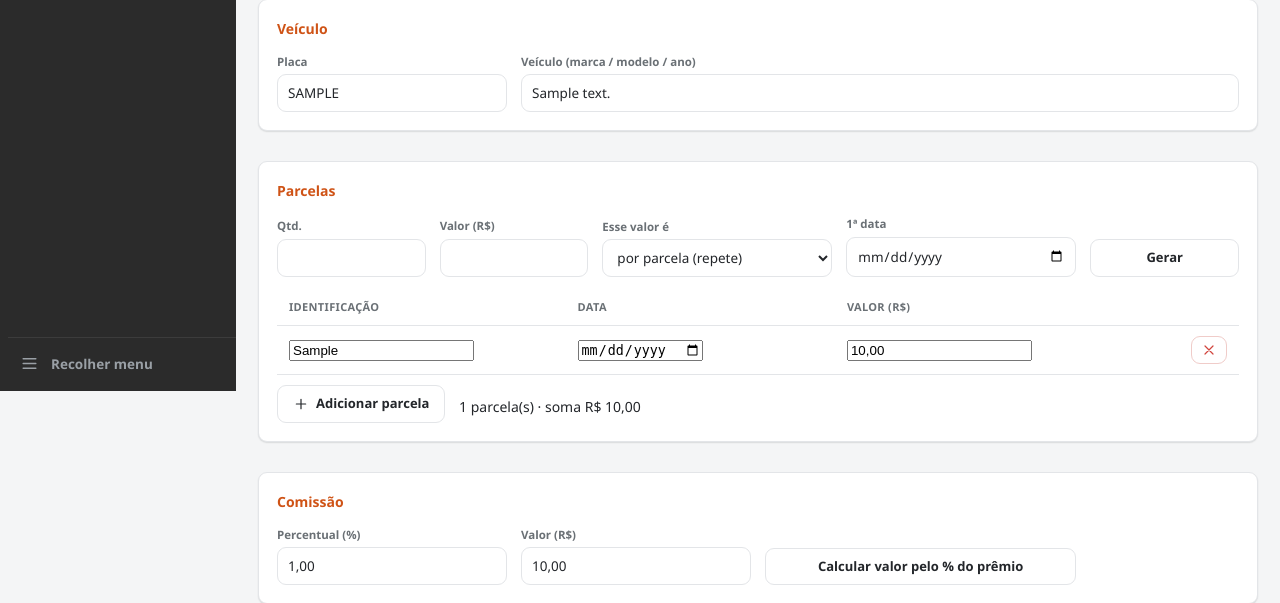
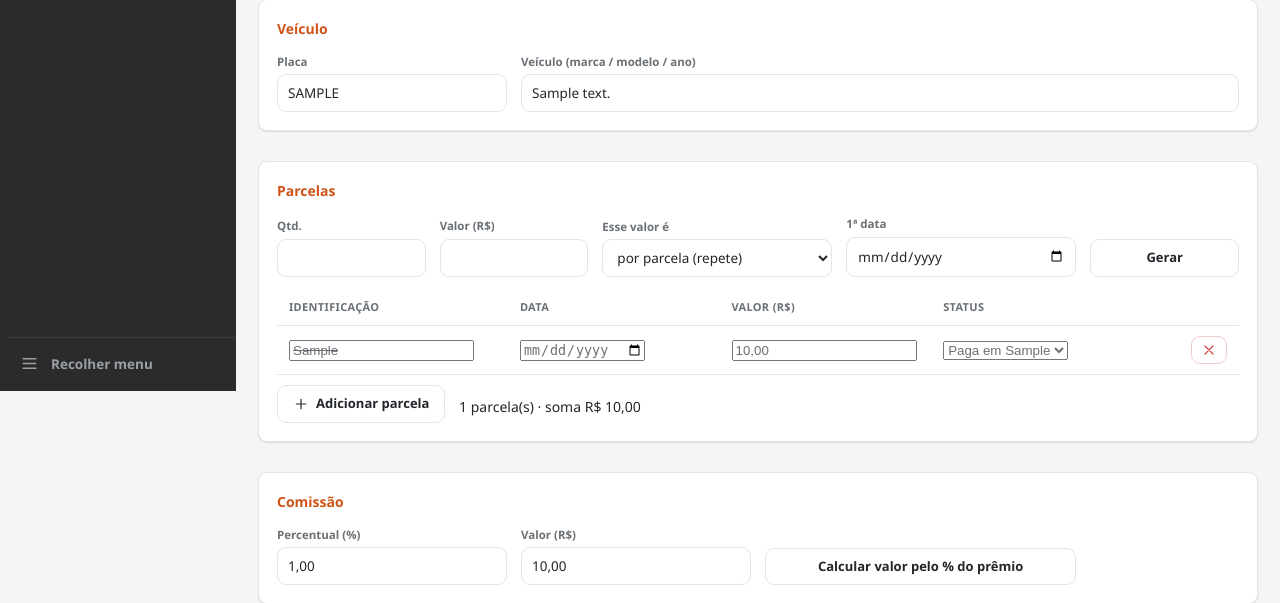
Before and after one commit to renatarisc/PlenusSeguralta, a Flask app: page /apolices/1 in a window 1280 px wide. Shown: the part 409-1012 px from the top of the page. Run offline with Flask 3, Linux system fonts and the light colour scheme; the visitor is signed in with stand-in values (Sample User, id 1); tables that the repository leaves empty hold one stand-in row (values such as "Sample post"); some libraries are stand-ins or nearby versions.

Commit message:
Parcela: status "paga" — some da lista de boletos e para os avisos
- db: apolice_parcela ganha paga (0/1) e pago_em (migração aditiva)
- form da apólice: coluna "Status" (select A pagar / Paga) por parcela, com a data do
  pagamento; preparar_parcelas lê parcela_paga; re-salvar a apólice preserva o status
- repo.marcar_parcela_paga; parcelas_boleto_pendentes/_a_vencer filtram COALESCE(paga,0)=0
- rota POST /parcelas/<id>/pagamento (com voltar seguro); card "Boletos a vencer" no
  painel ganha botão "✓ paga"
- parcela paga fica riscada/discreta no formulário

Co-Authored-By: Claude Sonnet 5 <noreply@anthropic.com>

```diff
--- a/app.py
+++ b/app.py
@@ -439,6 +439,7 @@ def apolice_form(apolice_id=None):
             request.form.getlist("parcela_identificacao"),
             request.form.getlist("parcela_data"),
             request.form.getlist("parcela_valor"),
+            request.form.getlist("parcela_paga"),
         )
         erros = validar_apolice(dados) + erros_parcelas
         if erros:
@@ -474,6 +475,16 @@ def apolice_excluir(apolice_id):
     return redirect(url_for("apolices"))
 
 
+@app.route("/parcelas/<int:parcela_id>/pagamento", methods=["POST"])
+def parcela_pagamento(parcela_id):
+    repo.marcar_parcela_paga(parcela_id, request.form.get("paga") == "1")
+    flash("Parcela atualizada.", "ok")
+    destino = request.form.get("voltar")
+    if destino and destino.startswith("/") and not destino.startswith("//"):
+        return redirect(destino)
+    return redirect(url_for("dashboard"))
+
+
 @app.route("/apolices/ler-pdf", methods=["POST"])
 def apolice_ler_pdf():
     return _ler_pdf("apolice")
--- a/db.py
+++ b/db.py
@@ -95,7 +95,9 @@ CREATE TABLE IF NOT EXISTS apolice_parcela (
     apolice_id INTEGER NOT NULL REFERENCES apolice(id) ON DELETE CASCADE,
     identificacao TEXT,
     data TEXT,
-    valor REAL
+    valor REAL,
+    paga INTEGER NOT NULL DEFAULT 0,   -- 0 = a pagar, 1 = paga
+    pago_em TEXT                        -- data ISO em que foi marcada como paga
 );
 
 -- registro de aviso de vencimento já enviado (pra não repetir o mesmo marco)
@@ -159,7 +161,10 @@ _COLUNAS_ESPERADAS = {
         "criado_em": "TEXT NOT NULL DEFAULT (datetime('now'))",
         "atualizado_em": "TEXT NOT NULL DEFAULT (datetime('now'))",
     },
-    "apolice_parcela": {"apolice_id": "INTEGER", "identificacao": "TEXT", "data": "TEXT", "valor": "REAL"},
+    "apolice_parcela": {
+        "apolice_id": "INTEGER", "identificacao": "TEXT", "data": "TEXT", "valor": "REAL",
+        "paga": "INTEGER NOT NULL DEFAULT 0", "pago_em": "TEXT",
+    },
     "notificacao_parcela": {
         "parcela_id": "INTEGER", "marco": "INTEGER", "data_vencimento": "TEXT",
         "canal": "TEXT", "destino": "TEXT", "resultado": "TEXT",
--- a/repo.py
+++ b/repo.py
@@ -4,6 +4,7 @@ Cada função abre sua própria conexão (via db.conexao) e devolve dicts / list
 """
 
 import unicodedata
+from datetime import date
 
 from db import conexao, fazer_backup
 from validacao import so_digitos, para_decimal, dias_ate_data
@@ -272,9 +273,14 @@ def _valores_apolice(dados):
 
 def _inserir_parcelas(con, apolice_id, parcelas):
     for p in parcelas or []:
+        paga = 1 if p.get("paga") in (1, "1", True, "sim", "on") else 0
+        pago_em = (p.get("pago_em") or "").strip() or None
+        if paga and not pago_em:
+            pago_em = date.today().isoformat()
         con.execute(
-            "INSERT INTO apolice_parcela (apolice_id, identificacao, data, valor) VALUES (?, ?, ?, ?)",
-            (apolice_id, p.get("identificacao"), p.get("data"), p.get("valor")),
+            "INSERT INTO apolice_parcela (apolice_id, identificacao, data, valor, paga, pago_em) "
+            "VALUES (?, ?, ?, ?, ?, ?)",
+            (apolice_id, p.get("identificacao"), p.get("data"), p.get("valor"), paga, pago_em),
         )
 
 
@@ -378,11 +384,20 @@ def obter_apolice(apolice_id):
             return None
         ap = dict(l)
         ap["parcelas"] = [dict(p) for p in con.execute(
-            "SELECT id, identificacao, data, valor FROM apolice_parcela "
+            "SELECT id, identificacao, data, valor, paga, pago_em FROM apolice_parcela "
             "WHERE apolice_id = ? ORDER BY COALESCE(data, ''), id",
             (apolice_id,),
         ).fetchall()]
         return ap
+
+
+def marcar_parcela_paga(parcela_id, paga):
+    with conexao() as con:
+        con.execute(
+            "UPDATE apolice_parcela SET paga = ?, pago_em = ? WHERE id = ?",
+            (1 if paga else 0, date.today().isoformat() if paga else None, parcela_id),
+        )
+    fazer_backup()
 
 
 def criar_apolice(dados, parcelas):
@@ -453,6 +468,7 @@ SELECT p.id AS parcela_id, p.identificacao, p.data, p.valor,
   JOIN forma_pagamento f  ON f.id = a.forma_pagamento_id
  WHERE lower(f.nome) LIKE '%boleto%'
    AND p.data IS NOT NULL AND p.data <> ''
+   AND COALESCE(p.paga, 0) = 0
 """
 
 
--- a/static/css/app.css
+++ b/static/css/app.css
@@ -212,6 +212,11 @@ table.lista tr.apolice-vencida td:first-child { box-shadow: inset 3px 0 0 #a5201
 }
 .tag-venc--fim { background: var(--erro); color: #fff; border-color: var(--erro); }
 
+/* parcela já paga: fica discreta no formulário */
+table.lista tr.parcela--paga input,
+table.lista tr.parcela--paga select { color: var(--texto-suave); }
+table.lista tr.parcela--paga td:first-child input { text-decoration: line-through; }
+
 /* ---------- barra de busca ---------- */
 .busca { display: flex; gap: 8px; align-items: center; margin-bottom: 14px; max-width: 420px; }
 .busca__campo { position: relative; flex: 1; }
--- a/templates/apolices_form.html
+++ b/templates/apolices_form.html
@@ -142,15 +142,21 @@
     <div class="tabela-wrap">
       <table class="lista" id="tab-parcelas">
         <thead>
-          <tr><th style="width:30%">Identificação</th><th style="width:28%">Data</th>
-              <th style="width:28%">Valor (R$)</th><th></th></tr>
+          <tr><th style="width:24%">Identificação</th><th style="width:22%">Data</th>
+              <th style="width:22%">Valor (R$)</th><th style="width:18%">Status</th><th></th></tr>
         </thead>
         <tbody id="corpo-parcelas">
           {% for p in a.parcelas or [] %}
-          <tr class="parcela">
+          <tr class="parcela {{ 'parcela--paga' if p.paga }}">
             <td><input name="parcela_identificacao" value="{{ p.identificacao or '' }}"></td>
             <td><input name="parcela_data" type="date" value="{{ p.data or '' }}"></td>
             <td><input name="parcela_valor" inputmode="decimal" data-num value="{{ p.valor or '' }}"></td>
+            <td>
+              <select name="parcela_paga" data-parcela-status>
+                <option value="0" {{ 'selected' if not p.paga }}>A pagar</option>
+                <option value="1" {{ 'selected' if p.paga }}>Paga{{ ' em ' ~ (p.pago_em|data_br) if p.pago_em }}</option>
+              </select>
+            </td>
             <td class="acoes"><button type="button" class="btn btn--perigo btn--mini" data-remover-parcela>{{ icone('x') }}</button></td>
           </tr>
           {% endfor %}
@@ -242,6 +248,12 @@
     <td><input name="parcela_identificacao"></td>
     <td><input name="parcela_data" type="date"></td>
     <td><input name="parcela_valor" inputmode="decimal" data-num></td>
+    <td>
+      <select name="parcela_paga" data-parcela-status>
+        <option value="0" selected>A pagar</option>
+        <option value="1">Paga</option>
+      </select>
+    </td>
     <td class="acoes"><button type="button" class="btn btn--perigo btn--mini" data-remover-parcela>{{ icone('x') }}</button></td>
   </tr>
 </template>
--- a/validacao.py
+++ b/validacao.py
@@ -119,13 +119,13 @@ def dias_ate_data(iso):
 
 # ---------- parcelas da apólice ----------
 
-def preparar_parcelas(identificacoes, datas, valores):
-    """Recebe 3 listas paralelas (request.form.getlist). Ignora linhas totalmente vazias.
-    Devolve (parcelas, erros) — cada parcela é dict {identificacao, data, valor(float|None)}."""
+def preparar_parcelas(identificacoes, datas, valores, pagas=None):
+    """Recebe listas paralelas (request.form.getlist). Ignora linhas totalmente vazias.
+    Devolve (parcelas, erros) — dict {identificacao, data, valor(float|None), paga(0/1)}."""
     parcelas, erros = [], []
-    linhas = zip_longest(identificacoes or [], datas or [], valores or [], fillvalue="")
+    linhas = zip_longest(identificacoes or [], datas or [], valores or [], pagas or [], fillvalue="")
     n = 0
-    for ident, data, valor in linhas:
+    for ident, data, valor, paga in linhas:
         ident = (ident or "").strip()
         data = (data or "").strip()
         valor_txt = (valor or "").strip()
@@ -135,7 +135,10 @@ def preparar_parcelas(identificacoes, datas, valores):
         v = para_decimal(valor_txt)
         if valor_txt and v is None:
             erros.append(f"Parcela {n}: valor numérico inválido.")
-        parcelas.append({"identificacao": ident or None, "data": data or None, "valor": v})
+        parcelas.append({
+            "identificacao": ident or None, "data": data or None, "valor": v,
+            "paga": 1 if str(paga).strip() in ("1", "sim", "on", "true") else 0,
+        })
     return parcelas, erros
 
 
```
Also changed, not shown: templates/dashboard.html (+7 -0 lines).
